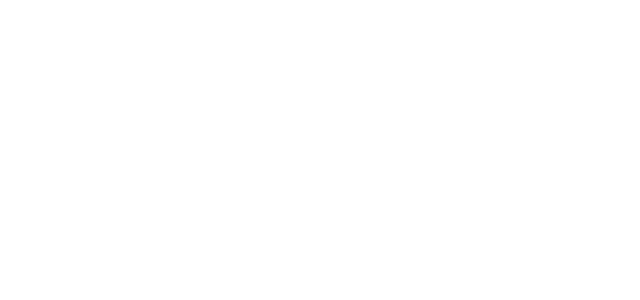
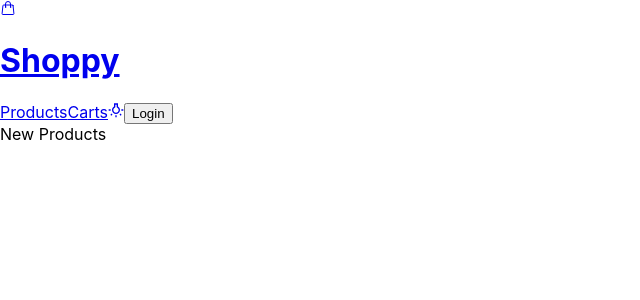
Before and after one commit to bbyik-k/shoppy-2024, a React (Create React App) app: page /products/new in a window 1280 px wide. Shown: the top 300 px of the page, without its empty margins (0-640 px from the left). Built offline with nearby package versions, Linux system fonts and the light colour scheme.

Commit message:
feat: set up Navbar, routing, and initial pages

```diff
--- a/package.json
+++ b/package.json
@@ -6,6 +6,8 @@
     "cra-template": "1.2.0",
     "react": "^19.0.0",
     "react-dom": "^19.0.0",
+    "react-icons": "^5.4.0",
+    "react-router-dom": "^7.1.1",
     "react-scripts": "5.0.1",
     "web-vitals": "^4.2.4"
   },
--- a/src/App.js
+++ b/src/App.js
@@ -1,5 +1,13 @@
+import { Outlet } from 'react-router-dom';
+import Navbar from './components/Navbar';
+
 function App() {
-  return <></>;
+  return (
+    <>
+      <Navbar />
+      <Outlet />
+    </>
+  );
 }
 
 export default App;
--- /dev/null
+++ b/src/components/Navbar.jsx
@@ -0,0 +1,23 @@
+import React from 'react';
+import { Link } from 'react-router-dom';
+import { HiOutlineShoppingBag } from 'react-icons/hi2';
+import { MdOutlineWbIncandescent } from 'react-icons/md';
+
+export default function Navbar() {
+  return (
+    <header>
+      <Link to='/'>
+        <HiOutlineShoppingBag />
+        <h1>Shoppy</h1>
+      </Link>
+      <nav>
+        <Link to='/products'>Products</Link>
+        <Link to='/carts'>Carts</Link>
+        <Link to='/products/new'>
+          <MdOutlineWbIncandescent />
+        </Link>
+        <button>Login</button>
+      </nav>
+    </header>
+  );
+}
--- a/src/index.js
+++ b/src/index.js
@@ -3,11 +3,33 @@
 import './index.css';
 import App from './App';
 import reportWebVitals from './reportWebVitals';
+import { createBrowserRouter, RouterProvider } from 'react-router-dom';
+import NotFound from './pages/NotFound';
+import Home from './pages/Home';
+import AllProducts from './pages/AllProducts';
+import NewProduct from './pages/NewProduct';
+import ProductDetail from './pages/ProductDetail';
+import MyCart from './pages/MyCart';
+
+const router = createBrowserRouter([
+  {
+    path: '/',
+    element: <App />,
+    errorElement: <NotFound />,
+    children: [
+      { index: true, path: '/', element: <Home /> },
+      { path: '/products', element: <AllProducts /> },
+      { path: '/products/new', element: <NewProduct /> },
+      { path: '/products/:id', element: <ProductDetail /> },
+      { path: '/carts', element: <MyCart /> },
+    ],
+  },
+]);
 
 const root = ReactDOM.createRoot(document.getElementById('root'));
 root.render(
   <React.StrictMode>
-    <App />
+    <RouterProvider router={router} />
   </React.StrictMode>
 );
 
--- /dev/null
+++ b/src/pages/AllProducts.jsx
@@ -0,0 +1,5 @@
+import React from 'react';
+
+export default function AllProducts() {
+  return <div>All Products</div>;
+}
--- /dev/null
+++ b/src/pages/Home.jsx
@@ -0,0 +1,5 @@
+import React from 'react';
+
+export default function Home() {
+  return <div>Home</div>;
+}
--- /dev/null
+++ b/src/pages/MyCart.jsx
@@ -0,0 +1,5 @@
+import React from 'react';
+
+export default function MyCart() {
+  return <div>My Cart</div>;
+}
--- /dev/null
+++ b/src/pages/NewProduct.jsx
@@ -0,0 +1,5 @@
+import React from 'react';
+
+export default function NewProduct() {
+  return <div>New Products</div>;
+}
--- /dev/null
+++ b/src/pages/NotFound.jsx
@@ -0,0 +1,5 @@
+import React from 'react';
+
+export default function NotFound() {
+  return <div>Not Found</div>;
+}
--- /dev/null
+++ b/src/pages/ProductDetail.jsx
@@ -0,0 +1,5 @@
+import React from 'react';
+
+export default function ProductDetail() {
+  return <div>Product Details</div>;
+}
```
Also changed, not shown: 1 other file (tests, documents, lock files or other folders).
